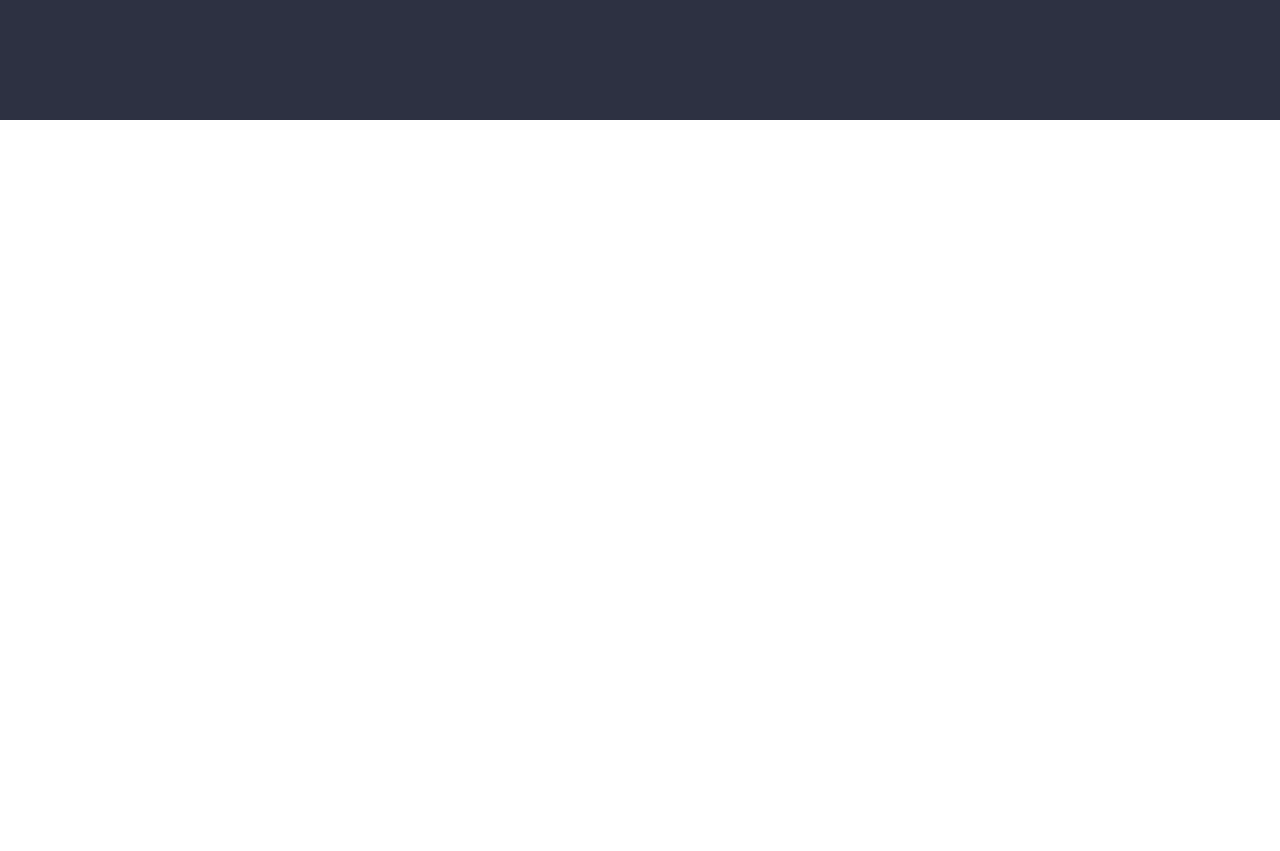
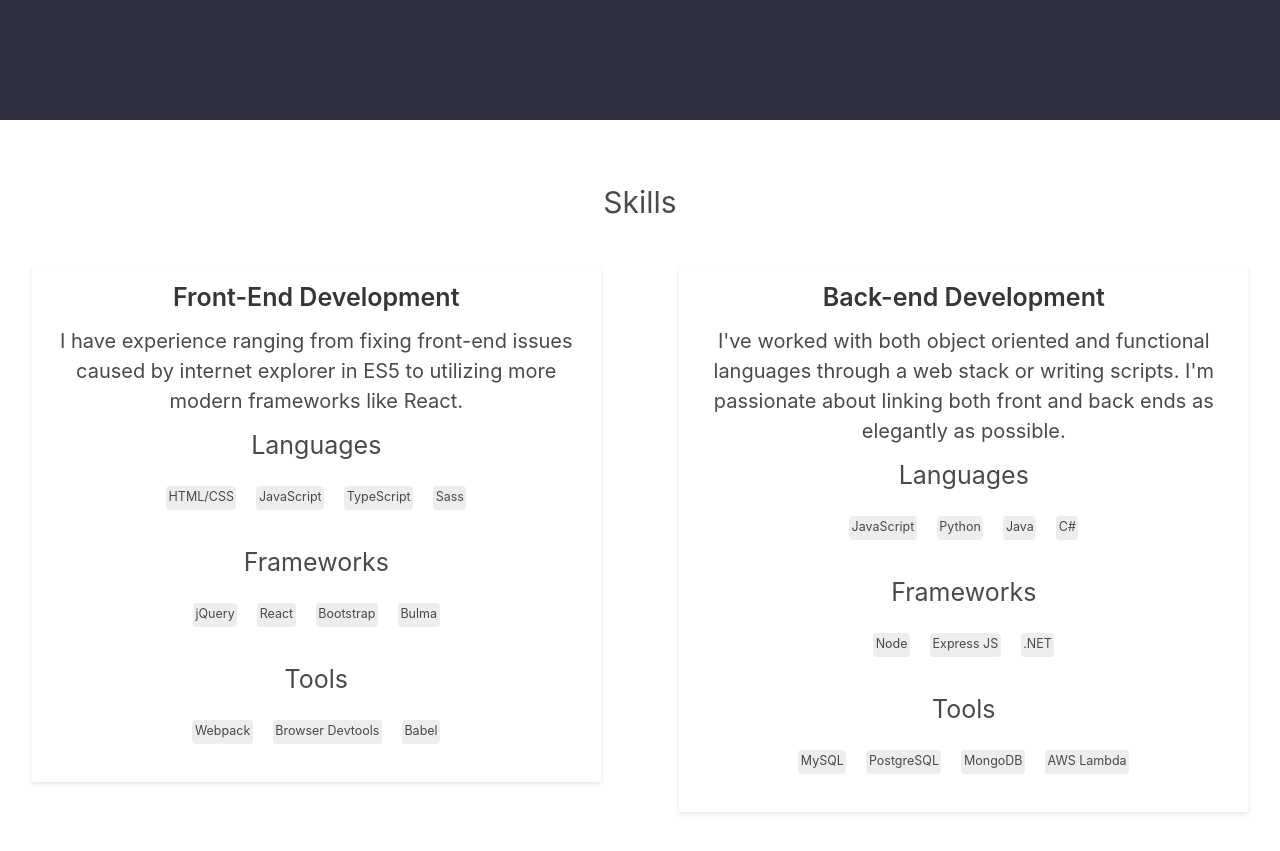
Before and after one commit to andrewpat24/portfolio, a React (Create React App) app: page / in a window 1280 px wide. Shown: the part 680-1531 px from the top of the page. Before the commit the page ends 800 px from the top, so only its background shows below. Built offline with nearby package versions, Linux system fonts and the light colour scheme.

Commit message:
Adds skills section. Dynamically populates skill cards through props.

```diff
--- a/src/App.js
+++ b/src/App.js
@@ -1,10 +1,12 @@
 import React from "react";
-import HeroComponent from "./components/HeroComponent";
+import Hero from "./components/HeroComponent";
+import Skills from "./components/SkillsComponent";
 
 function App() {
   return (
     <section className="app">
-      <HeroComponent />
+      <Hero />
+      <Skills />
     </section>
   );
 }
--- a/src/components/HeroComponent.js
+++ b/src/components/HeroComponent.js
@@ -18,24 +18,44 @@ function HeroComponent() {
           </div>
 
           <div className="static-columns hero-contact-icons horizontally-center vertically-center">
-            <div className="static-column">
-              <a className="contact-icon" href={linkedInUrl} target="_blank">
-                <i class="fab fa-linkedin-in contact-icon" />
+            <div className="static-column-15">
+              <a
+                className="contact-icon"
+                href={linkedInUrl}
+                target="_blank"
+                rel="noopener noreferrer"
+              >
+                <i className="fab fa-linkedin-in contact-icon" />
               </a>
             </div>
-            <div className="static-column">
-              <a className="contact-icon" href={githubUrl} target="_blank">
-                <i class="fab fa-github contact-icon" />
+            <div className="static-column-15">
+              <a
+                className="contact-icon"
+                href={githubUrl}
+                target="_blank"
+                rel="noopener noreferrer"
+              >
+                <i className="fab fa-github contact-icon" />
               </a>
             </div>
-            <div className="static-column">
-              <a className="contact-icon" href={twitterUrl} target="_blank">
-                <i class="fab fa-twitter " />
+            <div className="static-column-15">
+              <a
+                className="contact-icon"
+                href={twitterUrl}
+                target="_blank"
+                rel="noopener noreferrer"
+              >
+                <i className="fab fa-twitter " />
               </a>
             </div>
-            <div className="static-column">
-              <a className="contact-icon" href={mailToUrl} target="_blank">
-                <i class="far fa-envelope contact-icon" />
+            <div className="static-column-15">
+              <a
+                className="contact-icon"
+                href={mailToUrl}
+                target="_blank"
+                rel="noopener noreferrer"
+              >
+                <i className="far fa-envelope contact-icon" />
               </a>
             </div>
           </div>
--- /dev/null
+++ b/src/components/SkillsCardComponent.js
@@ -0,0 +1,69 @@
+import React from "react";
+import "../styles/SkillsCard.scss";
+
+function SkillsCardComponent(props) {
+  const generateItemMarkeup = (props, field) => {
+    if (typeof props[field] === "undefined") {
+      return "";
+    }
+
+    const itemList = props[field];
+    let markup = new Array();
+
+    itemList.forEach(item => {
+      markup.push(
+        <div className="static-column-10 item text-center" key={item}>
+          <div className="grey-background">{item}</div>
+        </div>
+      );
+    });
+
+    return markup;
+  };
+
+  return (
+    <section className="SkillsCardComponent">
+      <div className="skills-card-container">
+        <div className="card shadowed">
+          <div className="card-content">
+            <div className="title text-center is-2">{props.Title}</div>
+            <div className="content">
+              <div className="card-description">
+                <p className="text-center">{props.Description}</p>
+              </div>
+
+              <div className="card-section">
+                <div className="subtitle text-center is-2">Languages</div>
+                <div className="item-list horizontally-center">
+                  <div className="static-columns">
+                    {generateItemMarkeup(props, "Languages")}
+                  </div>
+                </div>
+              </div>
+
+              <div className="card-section">
+                <div className="subtitle text-center is-2">Frameworks</div>
+                <div className="item-list horizontally-center">
+                  <div className="static-columns">
+                    {generateItemMarkeup(props, "Frameworks")}
+                  </div>
+                </div>
+              </div>
+
+              <div className="card-section">
+                <div className="subtitle text-center is-2">Tools</div>
+                <div className="item-list horizontally-center">
+                  <div className="static-columns">
+                    {generateItemMarkeup(props, "Tools")}
+                  </div>
+                </div>
+              </div>
+            </div>
+          </div>
+        </div>
+      </div>
+    </section>
+  );
+}
+
+export default SkillsCardComponent;
--- /dev/null
+++ b/src/components/SkillsComponent.js
@@ -0,0 +1,53 @@
+import React from "react";
+import SkillsCard from "./SkillsCardComponent";
+import "../styles/Skills.scss";
+
+function SkillsComponent() {
+  // Frontend card props
+  const frontendTitle = "Front-End Development";
+  const frontendDescription = `I have experience ranging from fixing front-end issues caused
+  by internet explorer in ES5 to utilizing more modern
+  frameworks like React.`;
+  const frontendLanguages = ["HTML/CSS", "JavaScript", "TypeScript", "Sass"];
+  const frontendFrameworks = ["jQuery", "React", "Bootstrap", "Bulma"];
+  const frontendTools = ["Webpack", "Browser Devtools", "Babel"];
+
+  // Backend card props
+  const backendTitle = "Back-end Development";
+  const backendDescription = `I've worked with both object oriented and functional languages through a web stack or writing scripts.
+  I'm passionate about linking both front and back ends as elegantly as possible.
+  `;
+  const backendLanguages = ["JavaScript", "Python", "Java", "C#"];
+  const backendFrameworks = ["Node", "Express JS", ".NET"];
+  const backendTools = ["MySQL", "PostgreSQL", "MongoDB", "AWS Lambda"];
+
+  return (
+    <section className="SkillsComponent">
+      <div className="skills-container">
+        <div className="subtitle is-1 text-center">Skills</div>
+        <div className="columns">
+          <div className="column">
+            <SkillsCard
+              Title={frontendTitle}
+              Description={frontendDescription}
+              Languages={frontendLanguages}
+              Frameworks={frontendFrameworks}
+              Tools={frontendTools}
+            />
+          </div>
+          <div className="column">
+            <SkillsCard
+              Title={backendTitle}
+              Description={backendDescription}
+              Languages={backendLanguages}
+              Frameworks={backendFrameworks}
+              Tools={backendTools}
+            />
+          </div>
+        </div>
+      </div>
+    </section>
+  );
+}
+
+export default SkillsComponent;
--- /dev/null
+++ b/src/styles/Skills.scss
@@ -0,0 +1,5 @@
+@import "./base/Base.scss";
+
+.SkillsComponent {
+  padding-top: 5%;
+}
--- /dev/null
+++ b/src/styles/SkillsCard.scss
@@ -0,0 +1,28 @@
+@import "./base/Base.scss";
+
+.SkillsCardComponent {
+  padding: 5%;
+}
+
+.card-description {
+  font-size: 2em;
+}
+
+.card-section {
+  padding: 2.5% 0.5% 2.5%;
+}
+
+.item {
+  font-size: 1.25em;
+}
+
+.shadowed {
+  box-shadow: 0 2px 5px 0 rgba(0, 0, 0, 0.1);
+}
+
+.grey-background {
+  background-color: #ededed;
+  white-space: nowrap;
+  padding: 2.5px;
+  border-radius: 4px;
+}
--- a/src/styles/base/Base.scss
+++ b/src/styles/base/Base.scss
@@ -21,3 +21,19 @@ html {
 .static-column {
   padding: 15px;
 }
+
+.static-column-15 {
+  padding: 15px;
+}
+
+.static-column-10 {
+  padding: 10px;
+}
+
+.static-column-5 {
+  padding: 5px;
+}
+
+.text-center {
+  text-align: center;
+}
```
